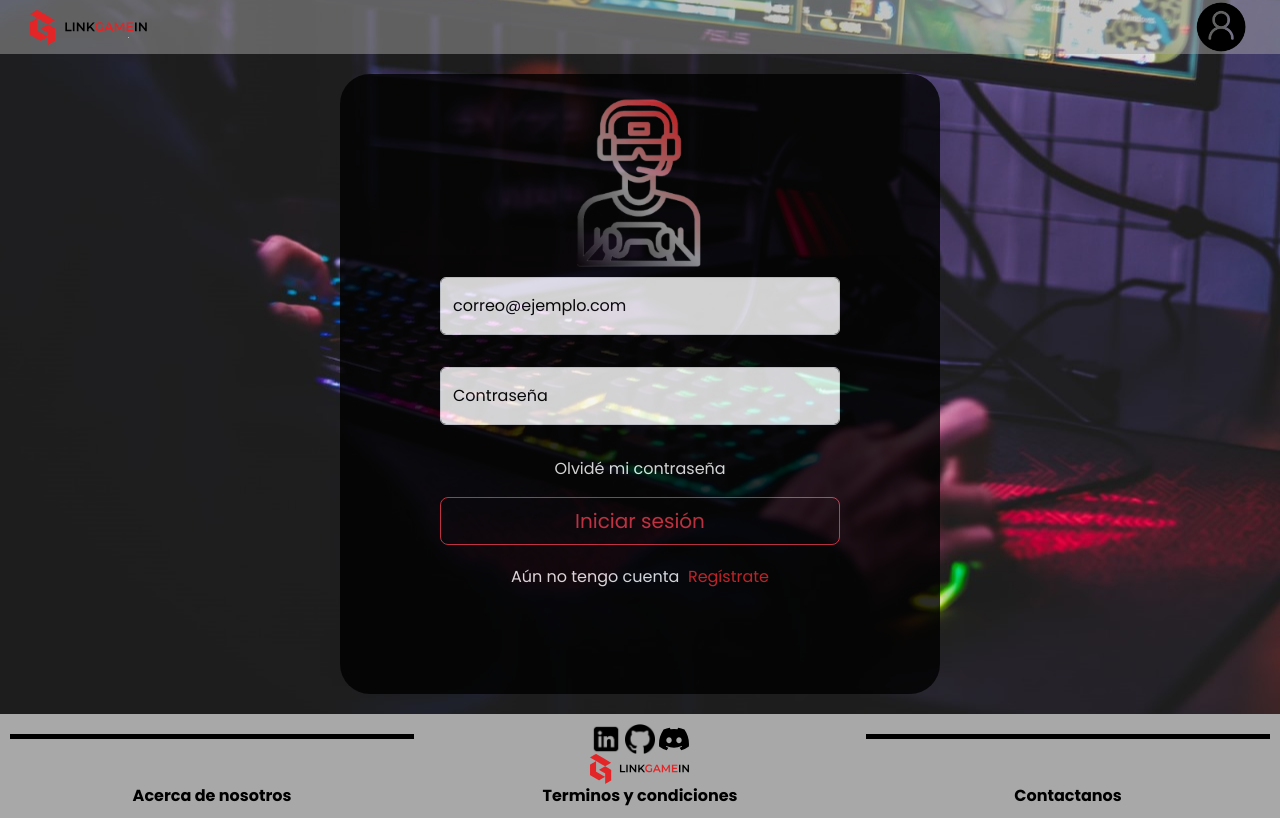
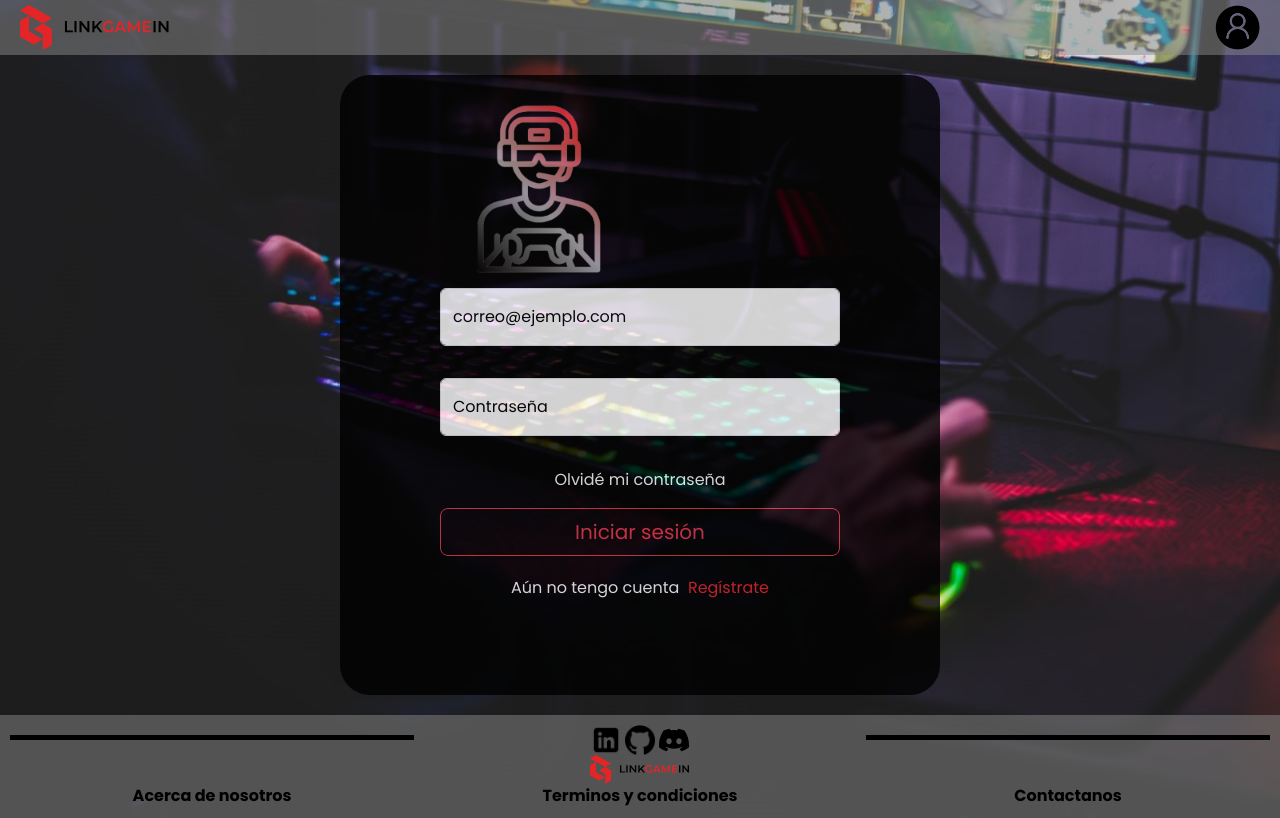
Before and after one commit to FelipeMG-16/LinkGameIn, a PHP site: page /pages/login.html in a window 1280 px wide. Run offline with PHP 8.4, Linux system fonts and the light colour scheme.

Commit message:
Se actualizan navbars y footers/registo,login,contactanos,aboutus

```diff
--- a/assets/styles/formulario.css
+++ b/assets/styles/formulario.css
@@ -23,27 +23,64 @@ body {
 }
 
 
-.containerprofile img {
-    width: 50px;
-    height: 50px;
-    border-radius: 50%;
-    margin-right: 20px;
-}
-
-.navbar {
-    font-style: bold;
-    font-family: 'Poppins';
+/* Barra de navegación */
+.custom-navbar {
+    background-color: #8a8a8a80;
     position: sticky;
     top: 0;
-    z-index: 100;
-    background-color: #a8a8a87c;
-    /* Cambia el color de fondo */
-    padding: 2px;
-
+    z-index: 1;
 }
+.logo { /* Estilo para el logo en la barra de navegación */
+    margin-left: 20px;
+    margin-top: 5px;
+    margin-bottom: 5px;
+    width: 150px;
+    text-align: left;
+}
+.containerProfile { /* Estilo para el contenedor del perfil en la barra de navegación */
+    margin-right: 20px;
+    margin-top: 5px;
+    margin-bottom: 5px;
+}
+.perfil {   /* Estilo para la imagen de perfil en la barra de navegación */
+    width: 45px;
+    border-radius: 50%
+}
+/* Estilo para el menú de configuración */
+.config-menu {
+    display: none;
+    position: absolute;
+    top: 100%;
+    right: 0;
+    background-color: #5d5d5d;
+    box-shadow: 0 0 10px #000000;
+    z-index: 1;
+    border-radius: 5px;
+    margin-right: 10px;
+}
+.config-menu ul {   /* Estilo para la lista del menú de configuración */
+    list-style: none;
+    padding: 0;
+    margin: 0;
+}
+.config-menu ul li {    /* Estilo para los items del menú de configuración */
+    padding: 10px;
+    text-align: left;
+}
+.config-menu ul li a {  /* Estilo para los links del menú de configuración */
+    text-decoration: none;
+    color: #ffffff;
+    display: block;
+    font-size:large;
+}
+.config-menu ul li a:hover {    /* color de fondo al pasar el ratón */
+    background-color: #e425282a;
+}
+/*termiman estilos de navbar*/
 
 
 
+/*Estilos para formulario*/
 .tarjeta {
     background-color: transparent;
     text-align: center;
@@ -83,92 +120,43 @@ body {
 }
 
 
-.config-menu {
-    display: none;
-    position: absolute;
-    top: 100%;
-    /* pone menú debajo de la imagen de perfil */
-    right: 0;
-    /* menú a la dercha de la imagen de la bruja */
-    background-color: #5d5d5d;
-    box-shadow: 0 0 10px #000000;
-    /*sombra al menú creo*/
-    z-index: 1;
-    /* menu encima */
-}
 
-.config-menu ul {
-    list-style: none;
-    padding: 0;
-    margin: 0;
-}
-
-.config-menu ul li {
-    padding: 10px;
-    text-align: left;
-}
-
-.config-menu ul li a {
-    text-decoration: none;
-    color: #000000;
-    display: block;
-    font-size: medium;
-}
-
-/* Estilos para cambiar la apariencia cuando se pasa el ratón sobre las opciones del menú */
-.config-menu ul li a:hover {
-    background-color: #e425282a;
-    /* color de fondo al pasar el ratón */
-}
 
 
 /* Estilo para el footer */
 footer {
-    background-color: #a8a8a8;
-    color: white;
+    background-color: #8a8a8a80;
     padding: 10px;
     margin-top: 20px;
+    bottom: 0;
+    width: 100%;
 }
-
-/* Contenedor principal del footer */
-.footer-container {
+.footer-container { /* Contenedor principal del footer */
     display: grid;
     flex-direction: column;
     align-items: center;
     text-align: center;
 }
-
-/* Estilo para el logo en el footer */
-.footerlogo {
+.footerlogo {   /* Estilo para el logo en el footer */
     width: 100px;
     margin: 0 auto;
-    /* Centrar horizontalmente */
 }
-
-/* Estilo para las divisiones entre el logo y los íconos */
-.divider {
+.divider {  /* Estilo para las divisiones entre el logo y los íconos */
     margin-top: 10px;
     width: 100%;
     height: 5px;
     background-color: rgb(0, 0, 0);
 }
-
-/* Estilo para los íconos de redes sociales */
-.social-icons {
+.social-icons { /* Estilo para los íconos de redes sociales */
     margin-top: 20px;
 }
-
-/* Estilo para las imágenes de íconos de redes sociales */
-.social-icon img {
+.social-icon img {  /* Estilo para las imágenes de íconos de redes sociales */
     width: 30px;
     height: 30px;
 }
-
-
-.links a {
+.links a {  /* Estilo para los links del footer */
     text-decoration: none;
     color: black;
     font-size: medium;
     font-weight: bold;
-
 }
--- a/assets/styles/terminos.css
+++ b/assets/styles/terminos.css
@@ -57,7 +57,7 @@ html {
 .config-menu ul li a:hover {    /* color de fondo al pasar el ratón */
     background-color: #e425282a;
 }
-
+/*termiman estilos de navbar*/
 
 
 body {
--- a/pages/dashBoard.html
+++ b/pages/dashBoard.html
@@ -104,7 +104,8 @@
                                     src="https://d1csarkz8obe9u.cloudfront.net/posterpreviews/gaming-flyer-design-template-d0db241e56497cd3212d9173a27294f8_screen.jpg?ts=1673690008"
                                     class="card-img-top" alt="..."></div>
                             <div class="card-body">
-                                <h5><a href="#"><img src="/assets/images/perfil.jpg" alt="perfil usuario" id="perfil"></a>Nickname Fulanito</h5>
+                                <h5><a href="#"><img src="/assets/images/perfil.jpg" alt="perfil usuario"
+                                            id="perfil"></a>Nickname Fulanito</h5>
                                 <p>Some quick example text to build on the card title and make up the
                                     bulk of the card's content.</p>
                             </div>
--- a/pages/login.html
+++ b/pages/login.html
@@ -12,27 +12,22 @@
     <title>LinkGameIn - Iniciar Sesión</title>
 </head>
 
-<body>
-    <nav class="navbar navbar-default navbar-fixed-top" id="top">
-        <div class="container-fluid">
-            <a class="navbar-brand">
-                <img src="../assets/images/GRojaNombre.svg" alt="Logo" width="150" height="35"
-                    class="d-inline-block align-text-top">
+<body class="d-flex flex-column min-vh-100">
 
-
-
+    <!-- Barra de navegación -->
+    <nav class="custom-navbar d-flex justify-content-between">
+        <!-- Contenedor Logo -->
+        <div id="Logo">
+            <a class="navbar-brand" href="/dashBoard.html">
+                <img src="../assets/images/Logo.svg" alt="logo" class="logo">
             </a>
-            <!-- Overlay content -->
-            <div id="imgs">
-                <div id="containerprofile" class="containerprofile">
-                    <img src="../assets/images/usuario.png" alt="Perfil" id="profile-img">
-                    <div id="config-menu" class="config-menu">
-
-                    </div> <!--cierra div de menu-->
-                </div> <!--cierra container profile-->
-            </div>
-
-    </nav>
+        </div> <!-- Cierre de contenedor logo -->
+        <!-- Contenedor de Imagen Login/Logout -->
+        <div class="containerProfile position-relative" id="profile-img">
+        </div> <!-- Cierre de contenedor de Imagen Login/Logout -->
+        <div class="config-menu" id="config-menu">
+        </div> <!-- Cierre div de menu -->
+    </nav> <!-- Cierre de Barra de navegación -->
     <div class="background">
 
         <div class="container tarjeta"><!-- Contenedor de la tarjeta -->
@@ -42,13 +37,15 @@
             <form class="row g-3" action="#" method="post" id="login-form"><!-- Inicio del form -->
                 <div class="col-12 mb-3">
                     <div class="form-floating">
-                        <input type="email" name="email" class="form-control" id="input-email" placeholder="correo@ejemplo.com">
+                        <input type="email" name="email" class="form-control" id="input-email"
+                            placeholder="correo@ejemplo.com">
                         <label for="input-email">correo@ejemplo.com</label>
                     </div>
                 </div>
                 <div class="col-12 mb-3">
                     <div class="form-floating">
-                        <input type="password" name="password" class="form-control" id="input-password" placeholder="Contraseña">
+                        <input type="password" name="password" class="form-control" id="input-password"
+                            placeholder="Contraseña">
                         <label for="input-password">Contraseña</label>
                     </div>
                 </div>
@@ -70,9 +67,9 @@
 
 
 
-    <footer>
+    <!-- Footer -->
+    <footer class="mt-auto">
         <div class="footer-container">
-
             <div class="row">
                 <div class="col-4">
                     <div class="divider"></div>
@@ -87,15 +84,13 @@
                     <div class="divider"></div>
                 </div>
             </div>
-
             <img src="../assets/images/Logo.svg" alt="logo" class="footerlogo">
-
             <div class="row links">
                 <div class="col-4">
                     <a href="./AboutUs.html">Acerca de nosotros</a>
                 </div>
                 <div class="col-4">
-                    <a href="#">Terminos y condiciones</a>
+                    <a href="./Terminosycondiciones.html">Terminos y condiciones</a>
                 </div>
                 <div class="col-4">
                     <a href="./contactanos.html">Contactanos</a>
```
Also changed, not shown: assets/styles/contactanos.css (+10 -25 lines), assets/styles/registrarUsusario.css (+42 -57 lines), pages/AboutUs.html (+0 -17 lines), pages/contactanos.html (+24 -13 lines), pages/registrarUsuario.html (+19 -34 lines), assets/styles/estilosDeDashBoard.css (line endings or trailing spaces).
